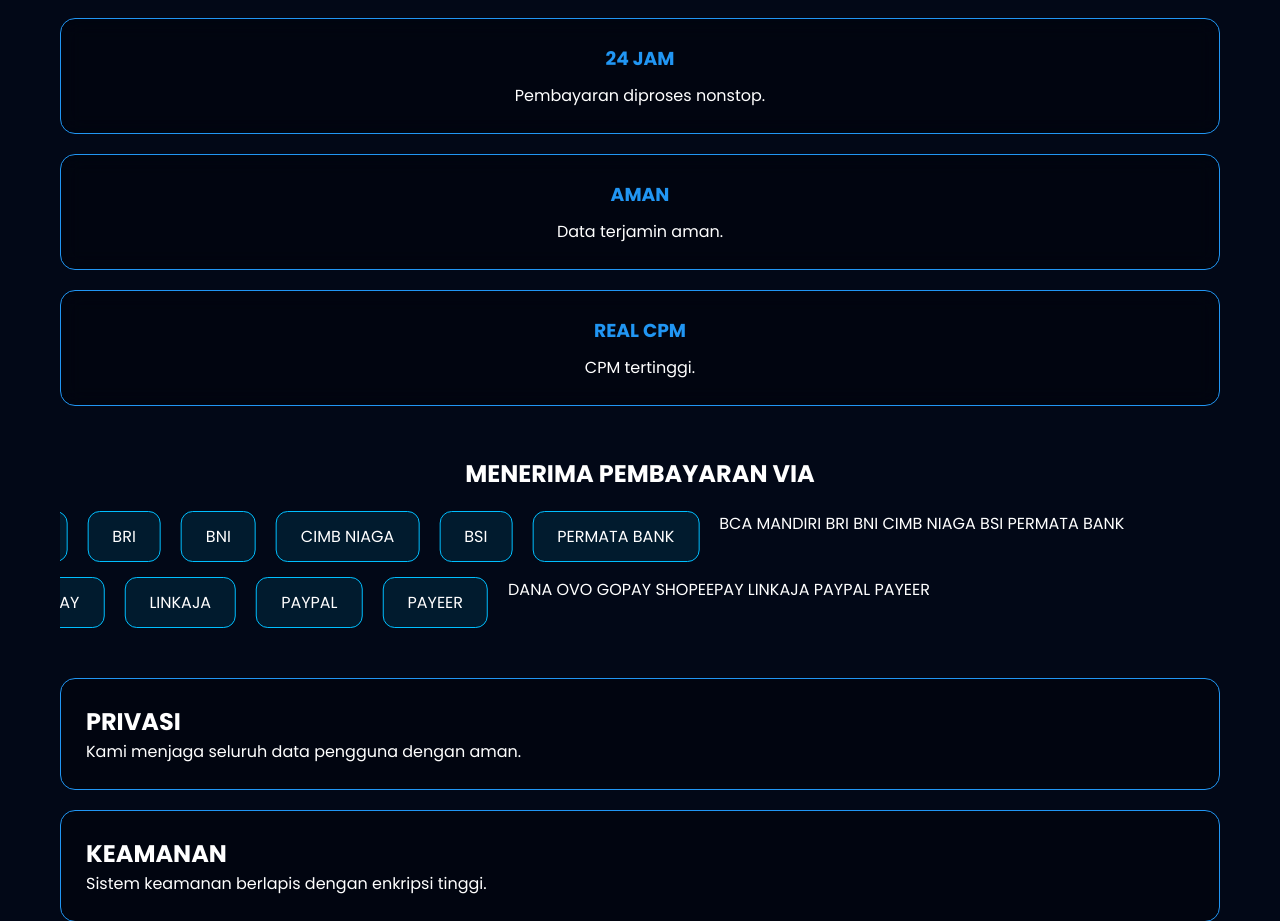
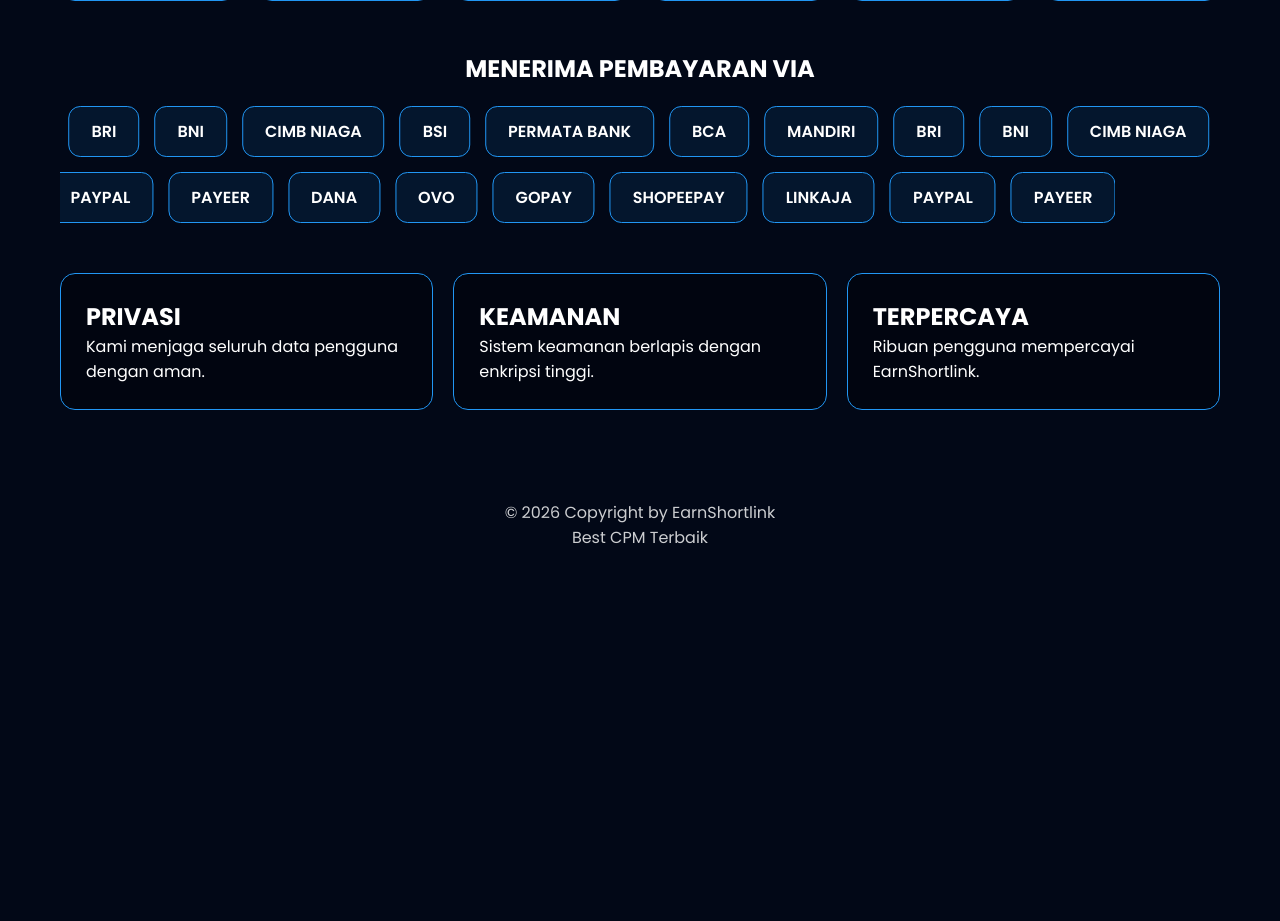
Before and after one commit to shortlinke-dotcom/Earnshortlink, a FastAPI app: page / in a window 1280 px wide. Shown: the part 990-1911 px from the top of the page. After the commit the page ends 1534 px from the top, so only its background shows below. Run offline with FastAPI, Linux system fonts and the light colour scheme.

Commit message:
Update index.html

```diff
--- a/templates/index.html
+++ b/templates/index.html
@@ -39,7 +39,8 @@
 .topbar{
 position:fixed;
 top:20px;
-right:20px;
+left:50%;
+transform:translateX(-50%);
 display:flex;
 gap:12px;
 z-index:9999;
@@ -48,7 +49,6 @@
 background:rgba(0,0,0,.25);
 backdrop-filter:blur(15px);
 border:1px solid rgba(33,150,243,.3);
-box-shadow:0 0 20px rgba(33,150,243,.2);
 }
 .btn{
     display:inline-flex;
@@ -134,40 +134,58 @@
 .payment-section{
     margin-top:50px;
 }
+
 .payment-section h2{
     text-align:center;
     margin-bottom:20px;
 }
+
 .marquee{
     overflow:hidden;
     width:100%;
     margin:15px 0;
 }
+
 .track{
     display:flex;
     width:max-content;
-gap:20px;
+    gap:15px;
 }
+
 .bank .track{
-animation:leftMove 20s linear infinite;
+    animation:leftMove 25s linear infinite;
 }
+
 .wallet .track{
-animation:rightMove 20s linear infinite;
+    animation:rightMove 25s linear infinite;
 }
+
 .track span{
-padding:12px 24px;
+    padding:12px 22px;
     border-radius:12px;
-border:1px solid #00bfff;
-background:rgba(0,191,255,.1);
+    border:1px solid #2196f3;
+    background:rgba(33,150,243,.1);
+    color:#fff;
     white-space:nowrap;
+    font-weight:600;
 }
+
 @keyframes leftMove{
-from{transform:translateX(0);}
-to{transform:translateX(-50%);}
+    from{
+        transform:translateX(0);
     }
+    to{
+        transform:translateX(-50%);
+    }
+}
+
 @keyframes rightMove{
-from{transform:translateX(-50%);}
-to{transform:translateX(0);}
+    from{
+        transform:translateX(-50%);
+    }
+    to{
+        transform:translateX(0);
+    }
 }
 /* INFO */
 .info-grid{
@@ -227,7 +245,6 @@
     font-size:14px;
 }
 
-}
 .hero{
 padding:130px 10px 40px;
 }
@@ -277,11 +294,14 @@
 <div class="container">
 <div class="topbar">
 <button class="btn login"
-onclick="location.href='login.html'">
+onclick="location.href='/login'">
 Masuk
 </button>
 
+<button class="btn register"
+onclick="location.href='/register'">
 Register
+</button>
 </div>
 <div class="hero reveal">
 <h1>EARN<span>SHORTLINK</span></h1>
@@ -325,9 +345,13 @@
 </div>
 </div>
 <div class="payment-section reveal">
+
     <h2>MENERIMA PEMBAYARAN VIA</h2>
+
+    <!-- BANK -->
     <div class="marquee bank">
         <div class="track">
+
             <span>BCA</span>
             <span>MANDIRI</span>
             <span>BRI</span>
@@ -336,18 +360,21 @@
             <span>BSI</span>
             <span>PERMATA BANK</span>
 
-BCA
-MANDIRI
-BRI
-BNI
-CIMB NIAGA
-BSI
-PERMATA BANK
+            <span>BCA</span>
+            <span>MANDIRI</span>
+            <span>BRI</span>
+            <span>BNI</span>
+            <span>CIMB NIAGA</span>
+            <span>BSI</span>
+            <span>PERMATA BANK</span>
 
         </div>
     </div>
+
+    <!-- EWALLET -->
     <div class="marquee wallet">
         <div class="track">
+
             <span>DANA</span>
             <span>OVO</span>
             <span>GOPAY</span>
@@ -356,16 +383,17 @@
             <span>PAYPAL</span>
             <span>PAYEER</span>
 
-DANA
-OVO
-GOPAY
-SHOPEEPAY
-LINKAJA
-PAYPAL
-PAYEER
+            <span>DANA</span>
+            <span>OVO</span>
+            <span>GOPAY</span>
+            <span>SHOPEEPAY</span>
+            <span>LINKAJA</span>
+            <span>PAYPAL</span>
+            <span>PAYEER</span>
 
         </div>
     </div>
+
 </div>
 <div class="info-grid reveal">
 <div class="info">
```
Lines whose indentation alone changed are shown as unchanged.
